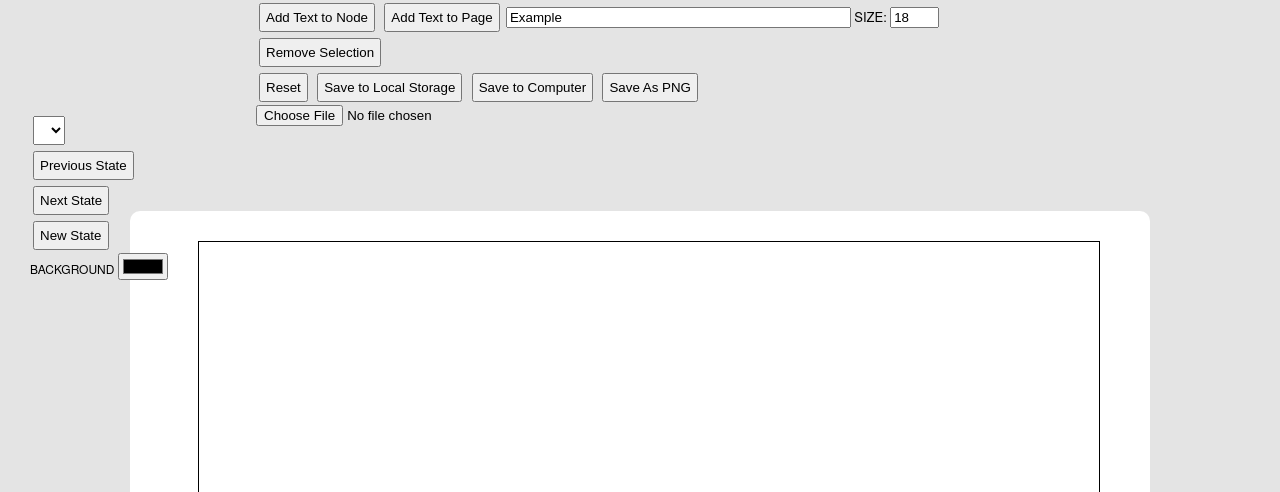
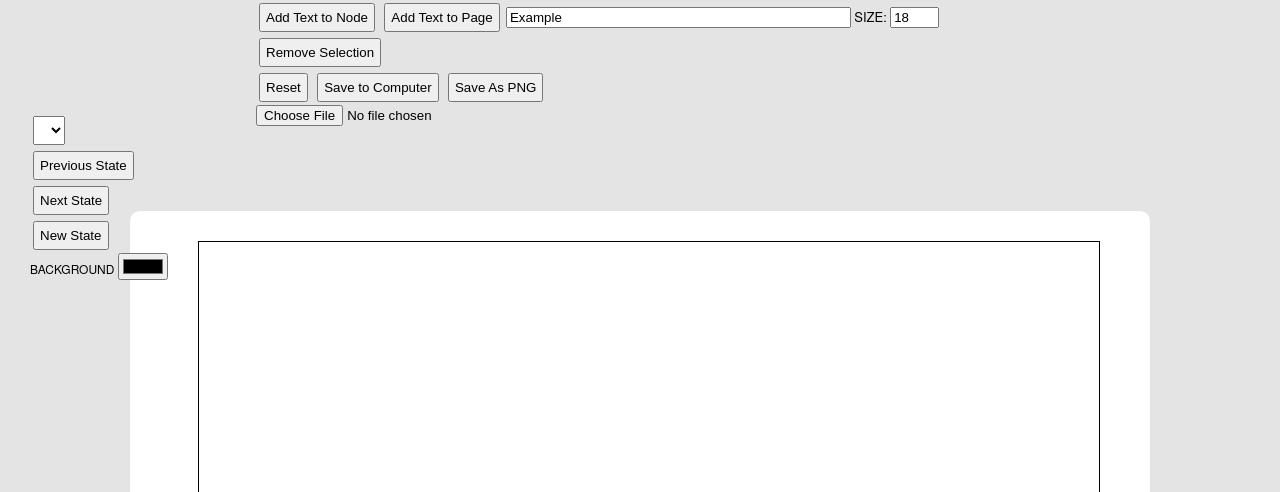
Before and after one commit to cherrinkim/chorie, a plain HTML site: page chorie/www/activity.html in a window 1280 px wide. Shown: the part 308-800 px from the top of the page. Drawn offline with nearby package versions, Linux system fonts and the light colour scheme; a script that the page names is missing.

Commit message:
remove local storage

```diff
--- a/chorie/www/activity.html
+++ b/chorie/www/activity.html
@@ -81,7 +81,6 @@
 
             <br>
             <button class=btn-primary id="resetCanvas" type="button">Reset</button>
-            <button class=btn-primary id="saveLocally" type="button">Save to Local Storage</button>
             <button class=btn-primary id="saveToComputer" type="button">Save to Computer</button>
             <button class=btn-primary id="savePNG" type="button">Save As PNG</button>
 
```
Also changed, not shown: 1 other file.
